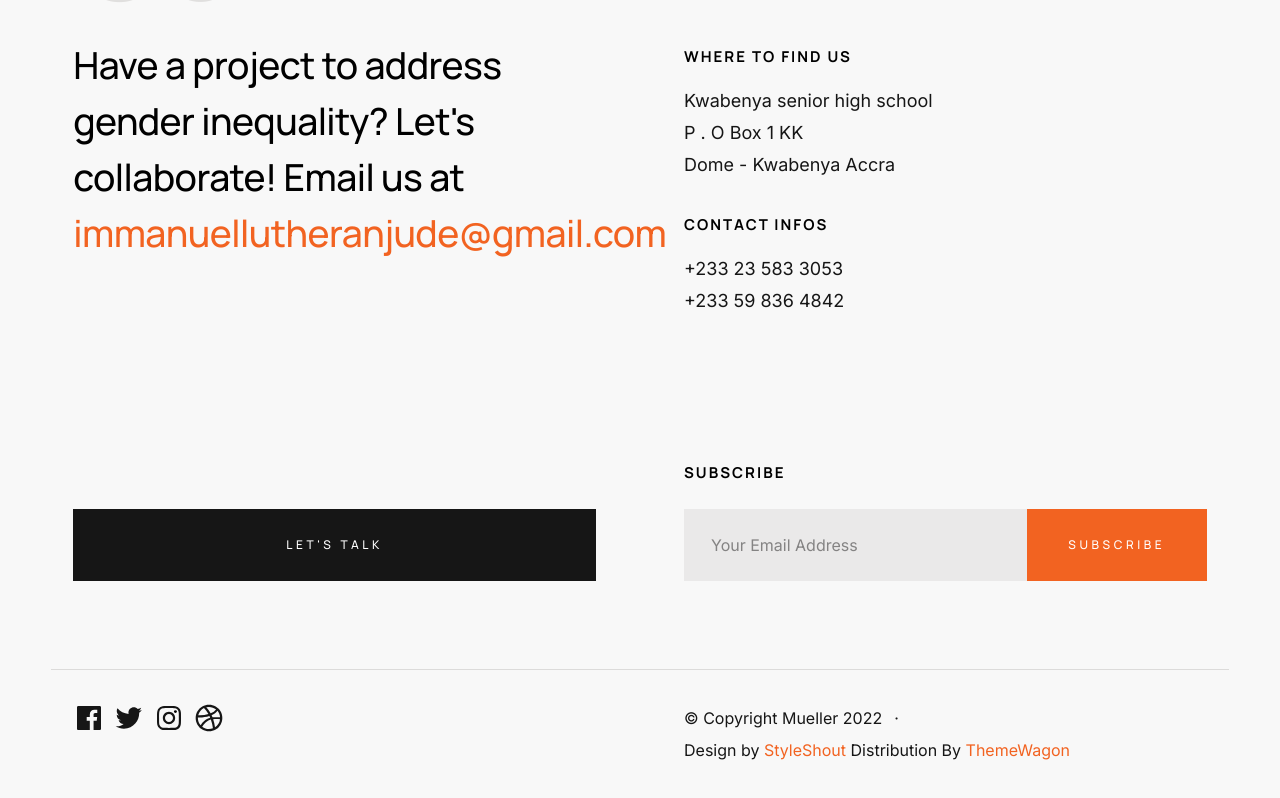
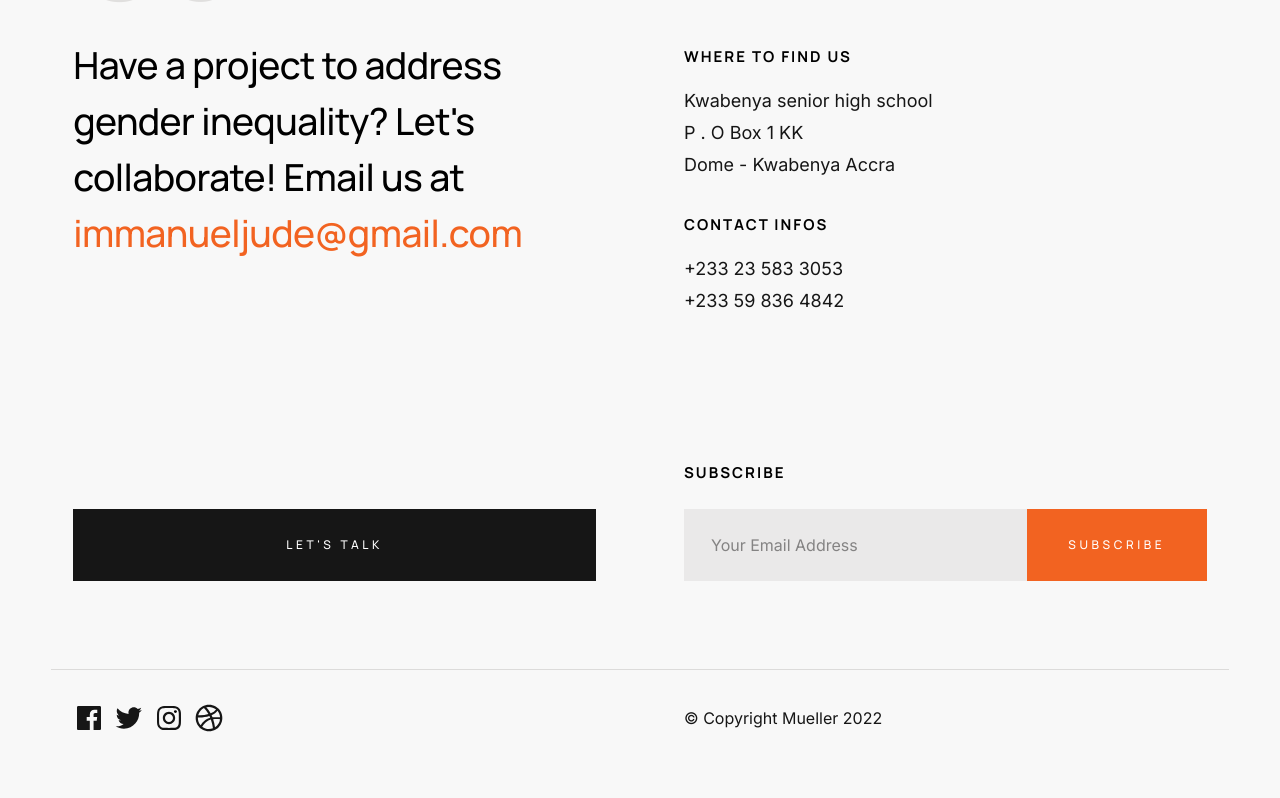
Before and after one commit to edwradthe3td/genderinequality, a plain HTML site: page index.html in a window 1280 px wide. Shown: the part 4760-5558 px from the top of the page. Drawn offline with Linux system fonts and the light colour scheme.

Commit message:
Update index.html

```diff
--- a/index.html
+++ b/index.html
@@ -730,7 +730,7 @@
                 <h3 class="column lg-12 section-header__pretitle text-pretitle">Get In Touch</h3>
                 <div class="column lg-6 stack-on-1100 section-header__primary">
                     <h2 class="title text-display-1">
-                        Have a project to address gender inequality? Let's collaborate! Email us at <a href="mailto:immanuellutheranjude@gmail.com" title="">immanuellutheranjude@gmail.com</a>
+                        Have a project to address gender inequality? Let's collaborate! Email us at <a href="mailto:immanuellutheranjude@gmail.com" title="">immanueljude@gmail.com</a>
                     </h2>
                 </div>
                 <div class="column lg-6 stack-on-1100 section-header__secondary">
@@ -810,7 +810,7 @@
                 <div class="column lg-6 tab-12 s-footer__bottom-right">
                     <div class="ss-copyright">
                         <span>© Copyright Mueller 2022</span>
-                        <span>Design by <a href="https://www.styleshout.com/">StyleShout</a> Distribution By <a href="https://themewagon.com">ThemeWagon</a> </span>
+                        <!-- <span>Design by <a href="https://www.styleshout.com/">StyleShout</a> Distribution By <a href="https://themewagon.com">ThemeWagon</a> </span> -->
                     </div>
                 </div>
 
```
